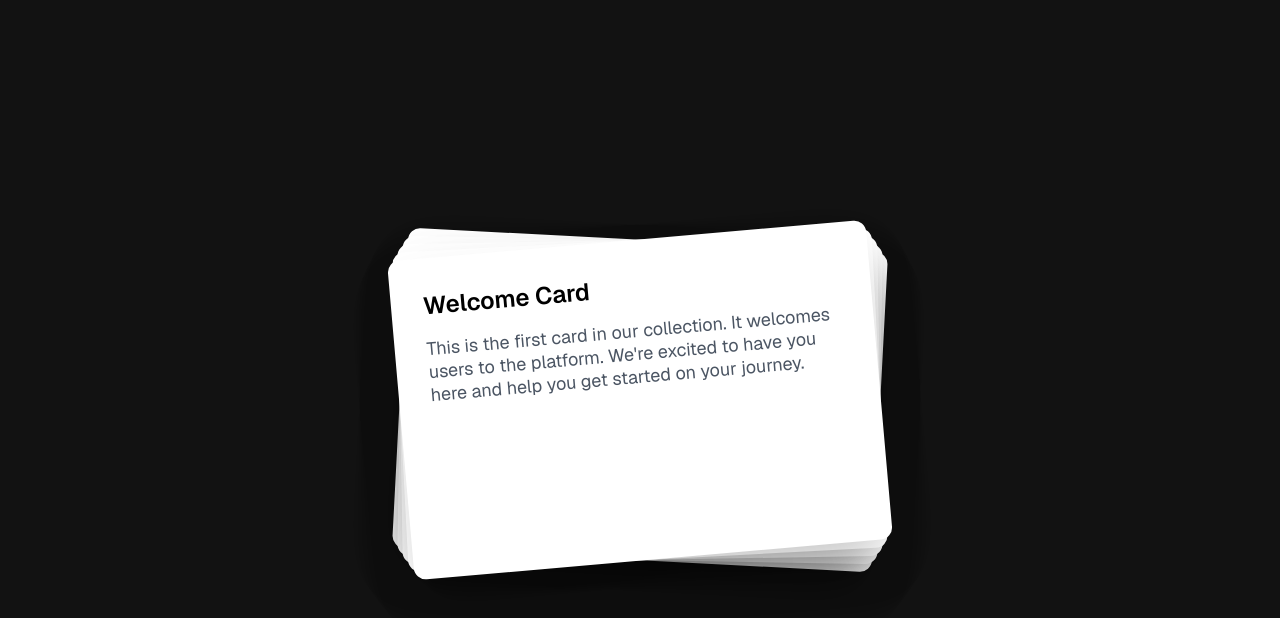
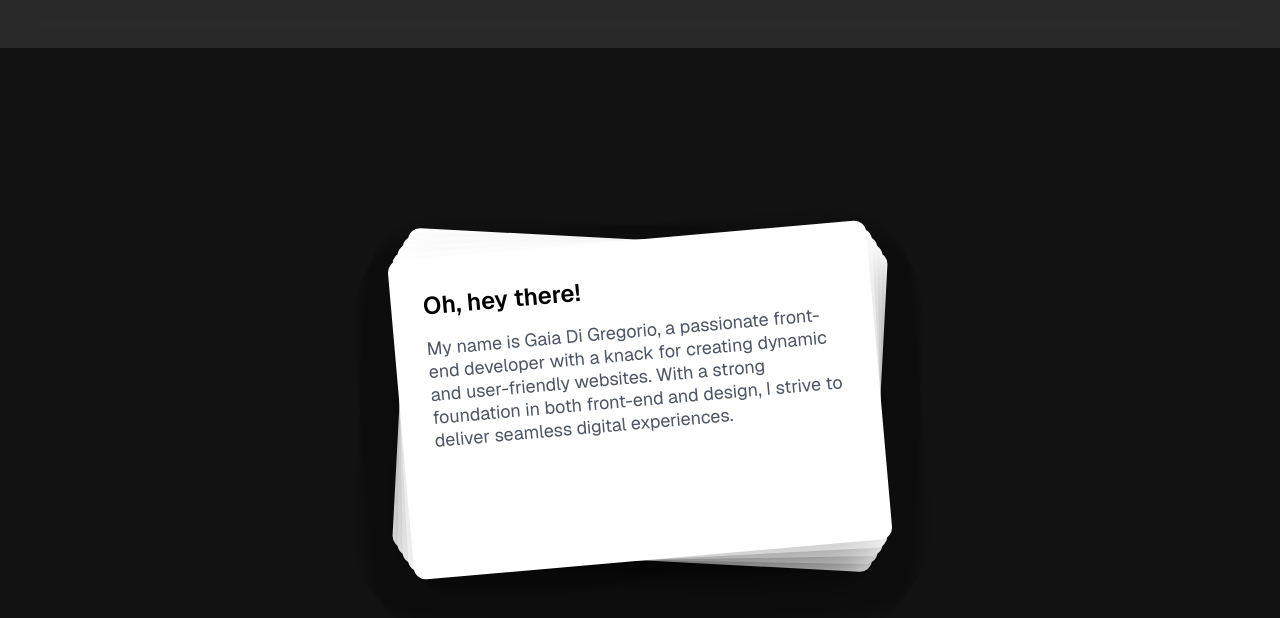
Before and after one commit to GaiaGD/pf-25, a Next.js app: page / in a window 1280 px wide. Shown: the top 618 px of the page. Built offline with nearby package versions, Linux system fonts and the light colour scheme.

Commit message:
added a nav

```diff
--- a/cards.json
+++ b/cards.json
@@ -2,27 +2,32 @@
     "cards": [
         {
             "id": 1,
-            "heading": "Welcome Card",
-            "subheading": "This is the first card in our collection. It welcomes users to the platform. We're excited to have you here and help you get started on your journey."
+            "link": "about",
+            "heading": "Oh, hey there!",
+            "subheading": "My name is Gaia Di Gregorio, a passionate front-end developer with a knack for creating dynamic and user-friendly websites. With a strong foundation in both front-end and design, I strive to deliver seamless digital experiences."
         },
         {
             "id": 2,
-            "heading": "About Us",
+            "link": "skills",
+            "heading": "What can I do",
             "subheading": "Learn more about our company, mission, and values. We're dedicated to providing exceptional service and building lasting relationships. Our team is passionate about what we do and committed to your success."
         },
         {
             "id": 3,
-            "heading": "Services",
+            "link": "clients",
+            "heading": "Who did I work with",
             "subheading": "Explore the wide range of services we offer to our clients. From consulting to implementation, we provide comprehensive solutions tailored to your needs. Our expertise spans multiple industries and technologies."
         },
         {
             "id": 4,
-            "heading": "Contact Information",
+            "link": "else",
+            "heading": "What else can I say?",
             "subheading": "Find out how to get in touch with our support team. We're available through multiple channels to assist you whenever you need help. Your satisfaction is our top priority and we're here to support you."
         },
         {
             "id": 5,
-            "heading": "Get Started",
+            "link": "contact",
+            "heading": "Where to find me",
             "subheading": "Begin your journey with us by following these simple steps. Our onboarding process is designed to be smooth and straightforward. You'll be up and running in no time with our guided setup."
         }
     ]
--- /dev/null
+++ b/src/app/components/Nav/Nav.module.scss
@@ -0,0 +1,34 @@
+nav.nav {
+    position: fixed;
+    width: 100%;
+    height: 3rem;
+    backdrop-filter: blur(1rem);
+    background-color: rgba(255, 255, 255, 0.1);
+    color: $white;
+    z-index: 1000;
+    .navList {
+        display: flex;
+        flex-direction: row;
+        list-style: none;
+        height: 100%;
+        margin: 0;
+        padding: 0 1rem;
+        justify-content: center;
+        align-items: center;
+        gap: 1.5rem;
+        .navItem {
+            cursor: pointer;
+            font-size: 1rem;
+            font-weight: 500;
+            color: var(--text-primary);
+            text-decoration: none;
+            &:hover {
+                text-decoration: underline;
+            }
+            .navLink {
+                color: inherit;
+                text-decoration: none;
+            }
+        }
+    }
+}
--- /dev/null
+++ b/src/app/components/Nav/Nav.tsx
@@ -0,0 +1,21 @@
+import styles from "./Nav.module.scss";
+
+export default function Nav({ items, bringBackCard }: NavProps) {
+
+
+  return (
+    <nav className={styles.nav}>
+      {items.length > 0 ? (
+        <ul className={styles.navList}>
+          {items.map((item) => (
+            <li key={item.label} className={styles.navItem}>
+              <div aria-label={item.label} onClick={() => bringBackCard(item.link)} className={styles.navLink}>
+                {item.label}
+              </div>
+            </li>
+          ))}
+        </ul>
+      ) : null}
+    </nav>
+  );
+}
--- a/src/app/page.module.scss
+++ b/src/app/page.module.scss
@@ -5,6 +5,7 @@
   justify-content: center;
   font-family: var(--font-geist-sans);
   background-color: $charcoal;
+  position: relative;
 }
 
 .main {
--- a/src/app/page.tsx
+++ b/src/app/page.tsx
@@ -6,8 +6,9 @@ import { AnimatePresence } from 'framer-motion';
 import styles from "./page.module.scss";
 
 import { cards } from "../../cards.json";
+
 import Card from "./components/Card/Card";
-
+import Nav from "./components/Nav/Nav";
 export default function Home() {
 
   // states
@@ -49,9 +50,7 @@ export default function Home() {
         setTimeout(() => {
           isScrollingRef.current = false;
           setIsScrolling(false);
-        }, 2000);
-
-
+        }, 1500);
 
 
       } else if (e.deltaY < 0 && thrownCardsRef.current.length > 0) {
@@ -65,7 +64,7 @@ export default function Home() {
         setTimeout(() => {
           isScrollingRef.current = false;
           setIsScrolling(false);
-        }, 2000);
+        }, 1500);
       }
     };
 
@@ -73,15 +72,34 @@ export default function Home() {
     return () => window.removeEventListener('wheel', handleWheel);
   }, []);
 
+  const bringBackCard = (link: string) => {
+
+    const cardToBringBack = thrownCardsRef.current.find(card => card.link === link);
+    if (!cardToBringBack) return;
+
+    isScrollingRef.current = true;
+    setIsScrolling(true);
+    setThrownCards(thrownCardsRef.current.filter(card => card.link !== link));
+    setActiveCards([cardToBringBack, ...activeCardsRef.current]);
+
+    setTimeout(() => {
+      isScrollingRef.current = false;
+      setIsScrolling(false);
+    }, 1500);
+  }
+
 
   return (
     <div className={styles.page}>
       <main className={styles.main}>
+        <Nav bringBackCard={bringBackCard} items={thrownCards.map(card => ({ label: card.heading, link: card.link }))} />
+
         <AnimatePresence>
         {
           activeCards.map((card, index) => (
             <Card
               key={card.id}
+              link={card.link}
               heading={card.heading}
               subheading={card.subheading}
               id={card.id}
```
Also changed, not shown: types.d.ts (+6 -1 lines).
